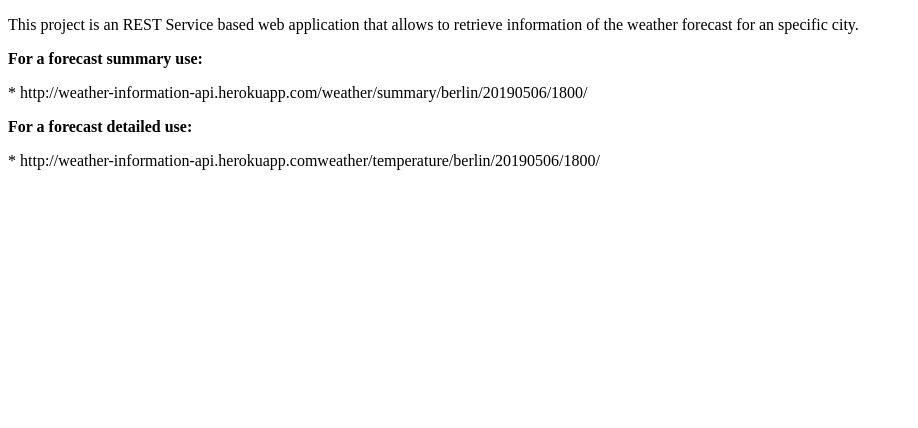
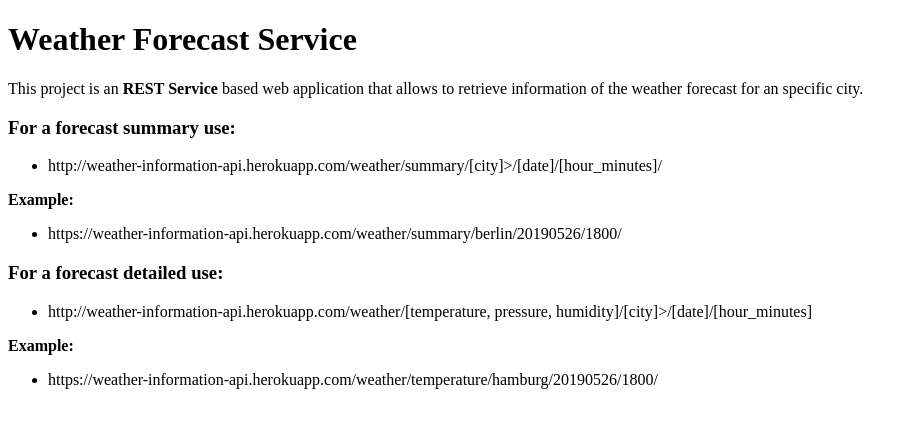
Before and after one commit to ErnestoZarza/weather-forecasting-api, a Django app: page / in a window 1280 px wide. Shown: the top 428 px of the page, without its empty margins (0-918 px from the left). Run offline with Django 3.2, Linux system fonts and the light colour scheme.

Commit message:
editing the home page

```diff
--- a/weather_forecast_data/templates/home.html
+++ b/weather_forecast_data/templates/home.html
@@ -5,18 +5,28 @@
     <title>Weather Forecast Service</title>
 </head>
 <body>
+<h1>Weather Forecast Service</h1>
 
- <p> This project is an REST Service based web application that allows to retrieve information of the weather forecast for an
+ <p> This project is an <strong>REST Service</strong> based web application that allows to retrieve information of the weather forecast for an
 specific city.</p>
 
+<h3>For a forecast summary use: </h3>
 
- <p> <strong>For a forecast summary use: </strong></p>
+<ul> <li>http://weather-information-api.herokuapp.com/weather/summary/[city]>/[date]/[hour_minutes]/</li></ul>
 
-<p>* http://weather-information-api.herokuapp.com/weather/summary/berlin/20190506/1800/</p>
+<strong>Example:</strong>
 
- <p><strong> For a forecast detailed use:</strong></p>
+ <ul> <li> https://weather-information-api.herokuapp.com/weather/summary/berlin/20190526/1800/</li></ul>
 
-<p>* http://weather-information-api.herokuapp.comweather/temperature/berlin/20190506/1800/</p>
+ <p> </p>
+
+<h3> For a forecast detailed use:</h3>
+
+<ul> <li>http://weather-information-api.herokuapp.com/weather/[temperature, pressure, humidity]/[city]>/[date]/[hour_minutes]</li></ul>
+
+<strong>Example:</strong>
+
+ <ul> <li>https://weather-information-api.herokuapp.com/weather/temperature/hamburg/20190526/1800/</li></ul>
 
 
 
```
